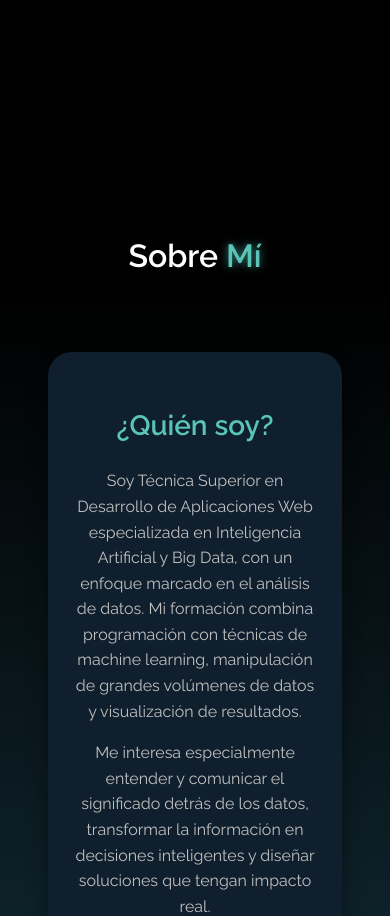
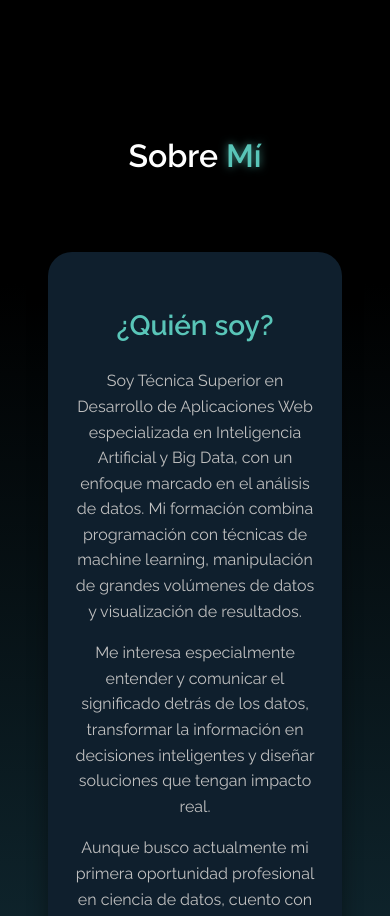
Before and after one commit to aFrattini/portfolio, a React (Vite) app in the folder frontend/: page / in a window 390 px wide. Shown: the part 860-1776 px from the top of the page. Built offline with nearby package versions, Linux system fonts and the light colour scheme.

Commit message:
Arregla gap entre hero y el titulo de about

```diff
--- a/frontend/src/components/CSS/About.css
+++ b/frontend/src/components/CSS/About.css
@@ -64,7 +64,12 @@
   .about-section::after {
     bottom: -200px;
   }
+
+  #about h2.section-title {
+    margin-top: -200px;
+  }
 }
+
 
 .about-text-card {
   background: #0F1F2D;
```
